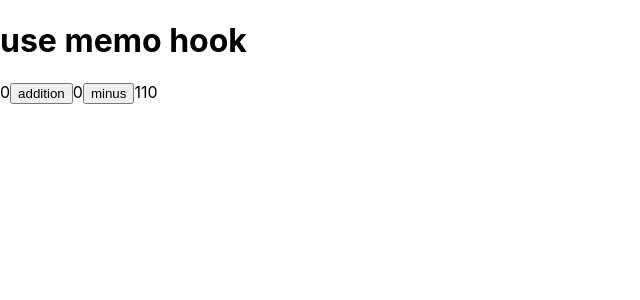
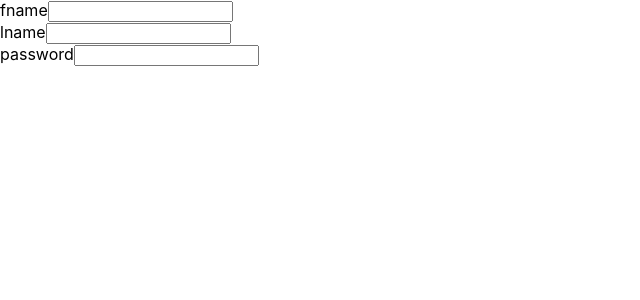
Before and after one commit to qasim-ali14/do-this, a React (Create React App) app in the folder my-app/: page / in a window 1280 px wide. Shown: the top 300 px of the page, without its empty margins (0-640 px from the left). Built offline with nearby package versions, Linux system fonts and the light colour scheme.

Commit message:
controlled component

```diff
--- a/my-app/src/App.js
+++ b/my-app/src/App.js
@@ -1,28 +1,31 @@
-import React, { useState,useMemo } from 'react'
- function App() {
-  const [add,setadd]=useState(0);
-  const [subtract,setsubtract]=useState(110);
-  const hello=useMemo(
-    function  multiply(){//use memo hook use to increase performance like stop
-      //repeating data on other components.
-      console.log("**************");
-      return add*10;//by using memo hook we cccan easily avoid the extra things which previosly
-      // printed by rendering other component also.
-  },[add])
+import React, { useState } from 'react'
+
+//controlled form mean we can controll the submission after the user click on submit button
+//uncontrolled mean that we did not control but dom controlled it  we use default behavior which js giving us.
+function App() {
+  const [name,setname]=useState("");
+  const [lname,setlname]=useState("");
+  const [passs,setpass]=useState("");
+   function handle(e){
+    if(e.target.name == "firstname"){
+      const capp=(e.target.value).toUpperCase();
+      setname(capp);
+    }
+    else if(e.target.name == "lastname"){
+      const lower=(e.target.value).toLowerCase();
+      setlname(lower);
+    }
+    else
+    setpass(e.target.value);
+  }
   return (
     <div>
-      <h1> use memo hook</h1>
-      {hello}
-      <button onClick={()=>{
-        setadd(add+1);
-      }}>addition</button>
-      <span>{add}</span>
-
-
-      <button  onClick={()=>{
-        setsubtract(subtract-1);
-      }}>minus</button>
-      <span>{subtract}</span>
+      <label htmlFor="fname">fname</label>
+      <input type='text' name="firstname" value={name} onChange={handle} /><br></br>
+     <label htmlFor="lname">lname</label>
+      <input type='text' name="lastname" value={lname} onChange={handle}/><br></br>
+      <label htmlFor="pass">password</label>
+      <input type='password' name="password" value={passs} onChange={handle}/><br></br>
     </div>
   )
 }
```
